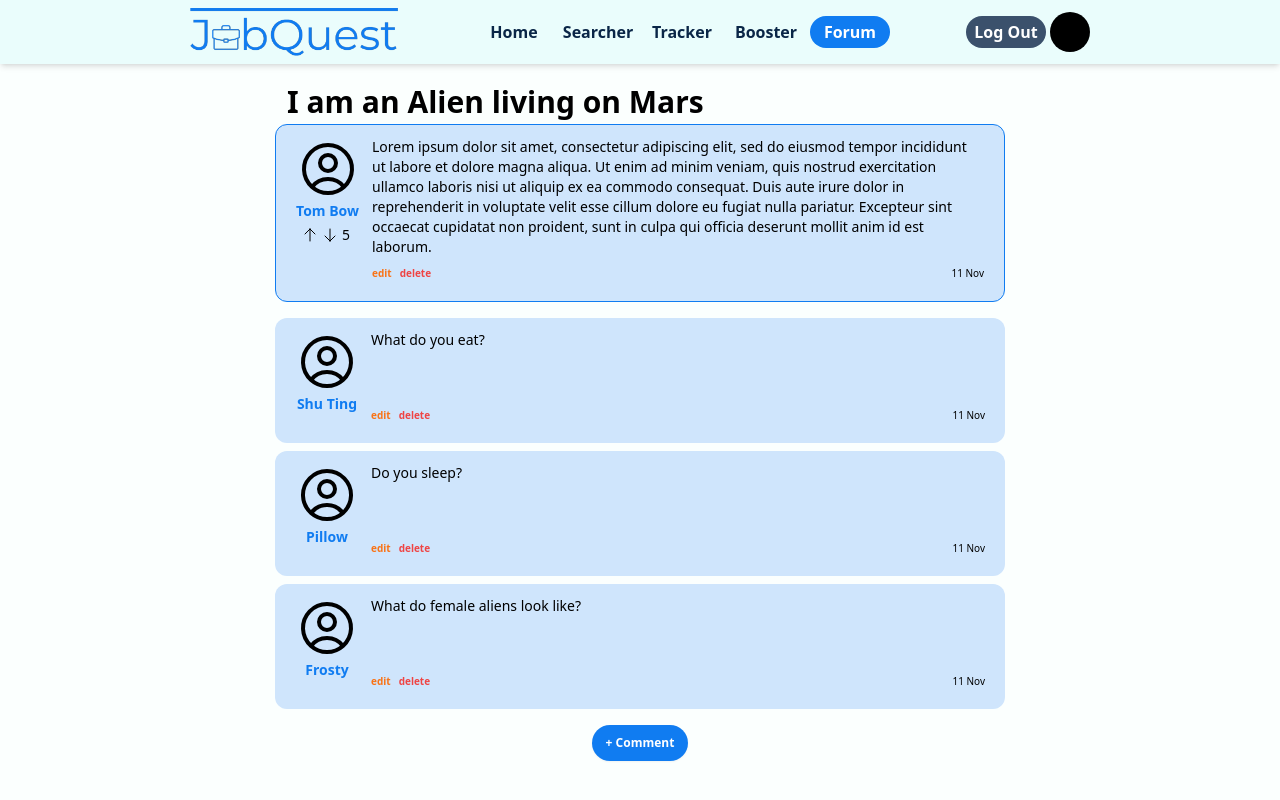
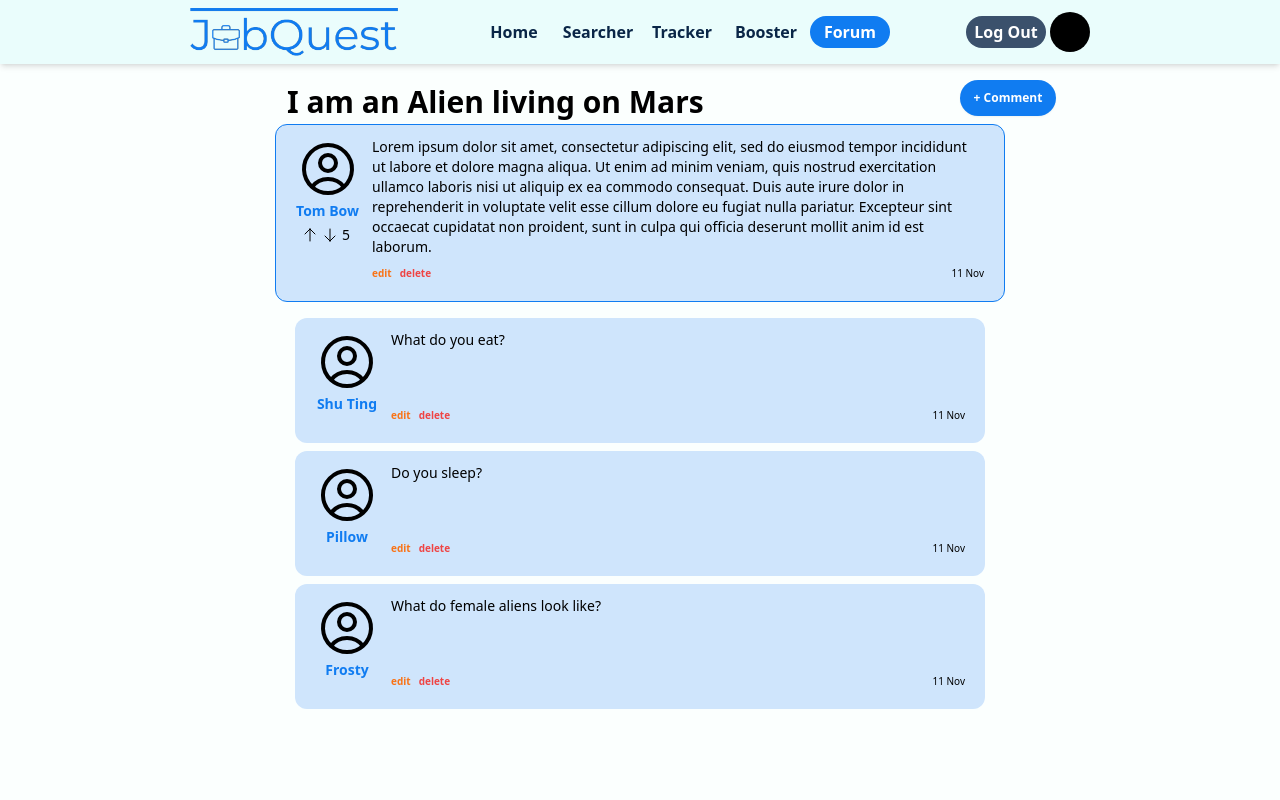
Before and after one commit to KayTeo/JobQuest, a Next.js app in the folder jobquest/: page /user/forum/1 in a window 1280 px wide. Built offline with nearby package versions, Linux system fonts and the light colour scheme.

Commit message:
edited comments button position, comments box size

```diff
--- a/jobquest/app/user/forum/[id]/CommentList.js
+++ b/jobquest/app/user/forum/[id]/CommentList.js
@@ -27,7 +27,7 @@ export default function CommentList({ postID }) {
                     />
                 </section>
             </div>
-            <main className="flex w-[430px] flex-col gap-2 md:w-[730px]">
+            <main className="flex w-[390px] flex-col gap-2 md:w-[690px]">
                 {comments1.map((e) => (
                     <Comment
                         key={e.commentID}
--- a/jobquest/app/user/forum/[id]/page.js
+++ b/jobquest/app/user/forum/[id]/page.js
@@ -13,15 +13,12 @@ export default function page({ params }) {
             <div className="h-[calc(100vh-64px)] overflow-auto">
                 <div className="flex flex-col items-center justify-center gap-3 py-5 md:gap-4">
                     <CommentList postID={params.id} />
-                    <div className="flex items-center justify-center">
-                        <div></div>
-                        <button
-                            onClick={() => setIsOpen(true)}
-                            className="h-8 w-20 rounded-full bg-accent-500 text-center text-[10px] font-bold leading-6 text-white shadow-sm hover:bg-accent-300 md:h-9 md:w-24 md:text-xs"
-                        >
-                            + Comment
-                        </button>
-                    </div>
+                    <button
+                        onClick={() => setIsOpen(true)}
+                        className="fixed top-20 left-3/4 h-8 w-20 rounded-full bg-accent-500 text-center text-[10px] font-bold leading-6 text-white shadow-sm hover:bg-accent-300 md:h-9 md:w-24 md:text-xs"
+                    >
+                        + Comment
+                    </button>
                 </div>
             </div>
             <Dialog
```
